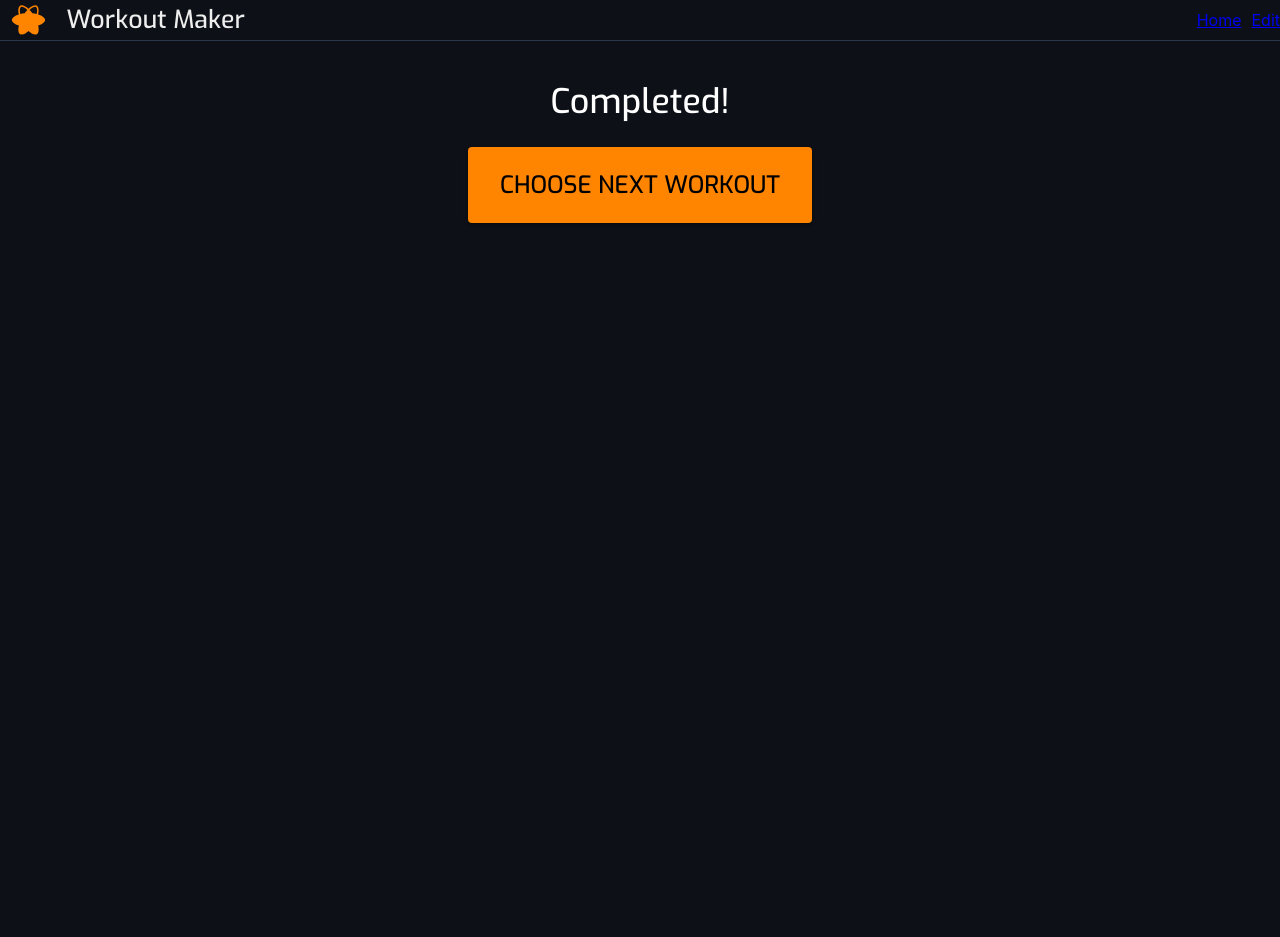
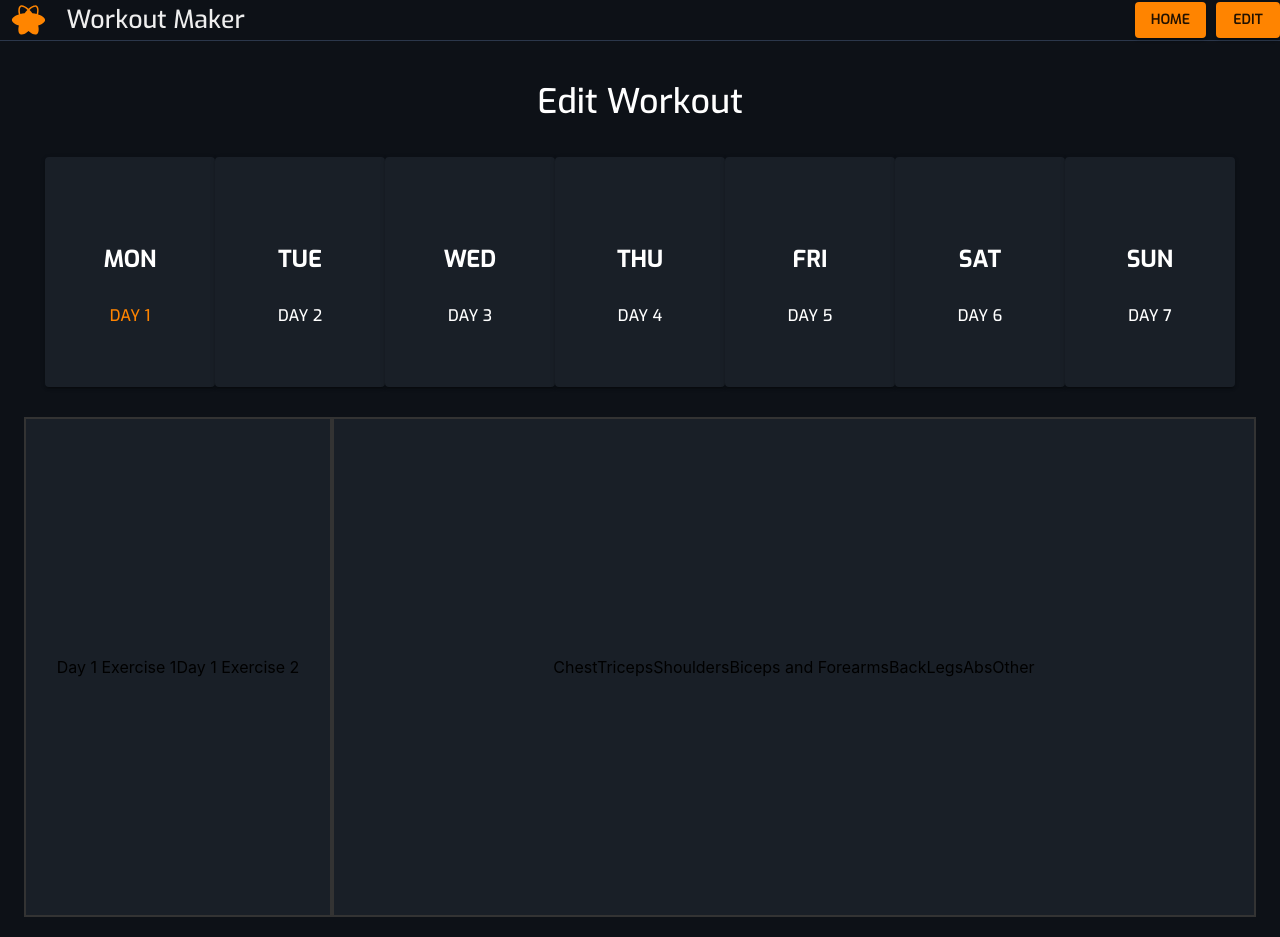
Before and after one commit to vignesh-natarajxn/workout-maker, a React (Create React App) app: page /edit in a window 1280 px wide. Before the commit the page ends 800 px from the top, so only its background shows below. Built offline with nearby package versions, Linux system fonts and the light colour scheme.

Commit message:
route and pool

```diff
--- a/src/app/layout/App.tsx
+++ b/src/app/layout/App.tsx
@@ -9,12 +9,11 @@ import UIExerciseDay from "./startExercises/UIExerciseDay";
 
 // Models
 import { ExerciseDay } from "../models/exerciseDay";
+import EditMain from "./editExercises/EditMain";
 
 // Material UI
-import { Box, Container, Typography } from "@mui/material";
+import { Box, Button, Container, Typography } from "@mui/material";
 import { createTheme, ThemeProvider } from "@mui/material/styles";
-import EditMain from "./editExercises/editMain";
-import { Button } from "react-bootstrap";
 
 /************************************************************************************************/
 
@@ -35,6 +34,79 @@ const theme = createTheme({
     fontWeightBold: "700",
   },
 });
+
+const EXERCISE_POOL = [
+  {
+    category: "Chest",
+    exercises: [
+      { name: "Bench Press" },
+      { name: "Pushup" },
+      { name: "Bench Fly" },
+      { name: "Incline Bench Press" },
+      { name: "Cable Crossover" },
+      { name: "Machine Fly" },
+    ],
+  },
+  {
+    category: "Triceps",
+    exercises: [
+      { name: "Skullcrusher" },
+      { name: "Dip" },
+      { name: "Overhead Tricep Extension" },
+    ],
+  },
+  {
+    category: "Shoulders",
+    exercises: [
+      { name: "Overhead Press" },
+      { name: "Lateral Rise" },
+      { name: "Arnold Press" },
+    ],
+  },
+  {
+    category: "Biceps and Forearms",
+    exercises: [
+      { name: "Barbell Curl" },
+      { name: "Dumbbell Curl" },
+      { name: "Alternate Diagonal Curl" },
+      { name: "Reverse Curl" },
+      { name: "Hammer Curl" },
+    ],
+  },
+  {
+    category: "Back",
+    exercises: [
+      { name: "Row" },
+      { name: "Pullup" },
+      { name: "Chinup" },
+      { name: "Lat Pulldown" },
+      { name: "Seated Row" },
+      { name: "Rear Delt Fly" },
+    ],
+  },
+  {
+    category: "Legs",
+    exercises: [
+      { name: "Squat" },
+      { name: "Deadlift" },
+      { name: "Leg Press" },
+      { name: "Lunge" },
+      { name: "Calf Rises" },
+    ],
+  },
+  {
+    category: "Abs",
+    exercises: [
+      { name: "Leg Raise" },
+      { name: "Crunch" },
+      { name: "Lying Leg Raise" },
+    ],
+  },
+  {
+    category: "Other",
+    exercises: [{ name: "Shrug" }, { name: "Neck Raise" }, { name: "PP Rise" }],
+  },
+];
 
 const EXERCISE_WEEK: ExerciseDay[] = [];
 
@@ -193,6 +265,8 @@ function App() {
     setCurrentDay(exerciseWeek.find((x) => x.id === id));
   }
 
+  // function setExerciseWeekHandler() {}
+
   return (
     <ThemeProvider theme={theme}>
       <BrowserRouter>
@@ -209,8 +283,16 @@ function App() {
           >
             Workout Maker
           </Typography>
-          <Link to="/">Home</Link>
-          <Link to="/edit">Edit</Link>
+          <Link to="/">
+            <Button variant="contained" color="primary">
+              Home
+            </Button>
+          </Link>
+          <Link to="/edit">
+            <Button variant="contained" color="primary">
+              Edit
+            </Button>
+          </Link>
         </nav>
 
         <Container maxWidth="xl">
@@ -238,7 +320,13 @@ function App() {
               path="/edit"
               element={
                 <Box textAlign="center">
-                  <EditMain></EditMain>
+                  <EditMain
+                    exerciseWeek={exerciseWeek}
+                    setExerciseWeek={setExerciseWeek}
+                    selectedDay={selectedDay}
+                    setSelectedDay={handleSelectedDay}
+                    EXERCISE_POOL={EXERCISE_POOL}
+                  />
                 </Box>
               }
             />
--- /dev/null
+++ b/src/app/layout/editExercises/UIExercisePool.tsx
@@ -0,0 +1,29 @@
+import React from "react";
+
+// Components
+import UIExerciseWeek from "../startExercises/UIExerciseWeek";
+
+// Models
+import { ExerciseDay } from "../../models/exerciseDay";
+
+// Material UI
+import { Button, Container, Grid, Typography } from "@mui/material";
+import { ExercisePool } from "../../models/exercisePool";
+
+/************************************************************************************************/
+
+interface Props {
+  EXERCISE_POOL: ExercisePool[];
+}
+
+/************************************************************************************************/
+
+export default function UIExercisePool({ EXERCISE_POOL }: Props) {
+  return (
+    <>
+      {EXERCISE_POOL.map((category) => (
+        <>{category.category}</>
+      ))}
+    </>
+  );
+}
--- a/src/app/layout/editExercises/editMain.tsx
+++ b/src/app/layout/editExercises/editMain.tsx
@@ -1,28 +1,81 @@
 import React from "react";
+
+// Components
+import UIExerciseWeek from "../startExercises/UIExerciseWeek";
+import UIExercisePool from "./UIExercisePool";
 
 // Models
 import { ExerciseDay } from "../../models/exerciseDay";
+import { Exercise } from "../../models/exercise";
+import { ExercisePool } from "../../models/exercisePool";
 
 // Material UI
-
-/************************************************************************************************/
-import { Button, Typography } from "@mui/material";
-
-interface Props {}
+import { Button, Container, Grid, Typography } from "@mui/material";
+import { makeStyles } from "@mui/styles";
 
 /************************************************************************************************/
 
-export default function EditMain({}: Props) {
+interface Props {
+  exerciseWeek: ExerciseDay[];
+  setExerciseWeek: (ExerciseWeek: ExerciseDay[]) => void;
+  selectedDay: ExerciseDay | undefined;
+  setSelectedDay: (id: string) => void;
+  EXERCISE_POOL: ExercisePool[];
+}
+
+const useStyles: any = makeStyles((theme) => ({
+  exc: {
+    backgroundColor: "#0d1117",
+    border: "2px solid #333333",
+  },
+  selectedExc: {
+    backgroundColor: "#191f27",
+    border: "2px solid #ff8400",
+  },
+  card: {
+    backgroundColor: "#191f27",
+    border: "2px solid #333333",
+    marginTop: 20,
+    marginBottom: 20,
+    height: 500,
+    alignItems: "center",
+    alignContent: "center",
+    justifyContent: "center",
+  },
+}));
+
+/************************************************************************************************/
+
+export default function EditMain({
+  exerciseWeek,
+  setExerciseWeek,
+  selectedDay,
+  setSelectedDay,
+  EXERCISE_POOL,
+}: Props) {
+  const classes = useStyles();
+
   return (
     <>
       <Typography variant="h4" margin={3} color="#ffffff">
-        Completed!
+        Edit Workout
       </Typography>
-      <Button variant="contained">
-        <Typography variant="h5" margin={2} color="#000000">
-          Choose Next Workout
-        </Typography>
-      </Button>
+      <UIExerciseWeek
+        exerciseWeek={exerciseWeek}
+        selectedDay={selectedDay}
+        setSelectedDay={setSelectedDay}
+      />
+      <Grid container direction="row" justifyContent="center">
+        <Grid item xs={3} className={classes.card}>
+          <Container>
+            {selectedDay &&
+              selectedDay.exercises.map((exercise) => <>{exercise.name}</>)}
+          </Container>
+        </Grid>
+        <Grid item xs={9} className={classes.card}>
+          <UIExercisePool EXERCISE_POOL={EXERCISE_POOL} />
+        </Grid>
+      </Grid>
     </>
   );
 }
--- /dev/null
+++ b/src/app/models/exercisePool.ts
@@ -0,0 +1,4 @@
+export interface ExercisePool {
+  category: string;
+  exercises: { name: string }[];
+}
--- a/src/index.css
+++ b/src/index.css
@@ -31,3 +31,7 @@ nav {
 nav h1 {
   margin-right: auto;
 }
+
+link {
+
+}
```
Also changed, not shown: src/app/models/exerciseDay.ts (indentation only).
